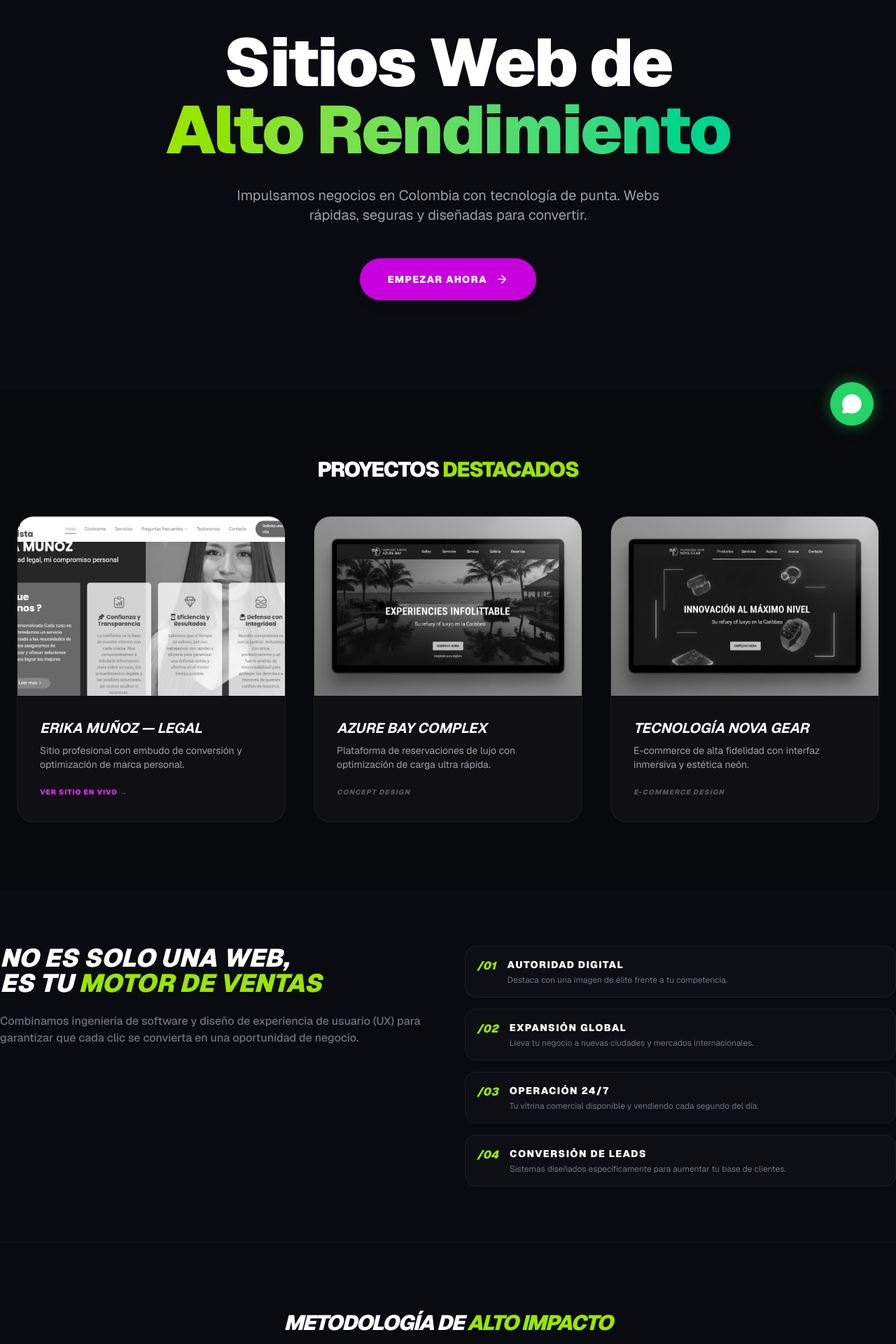
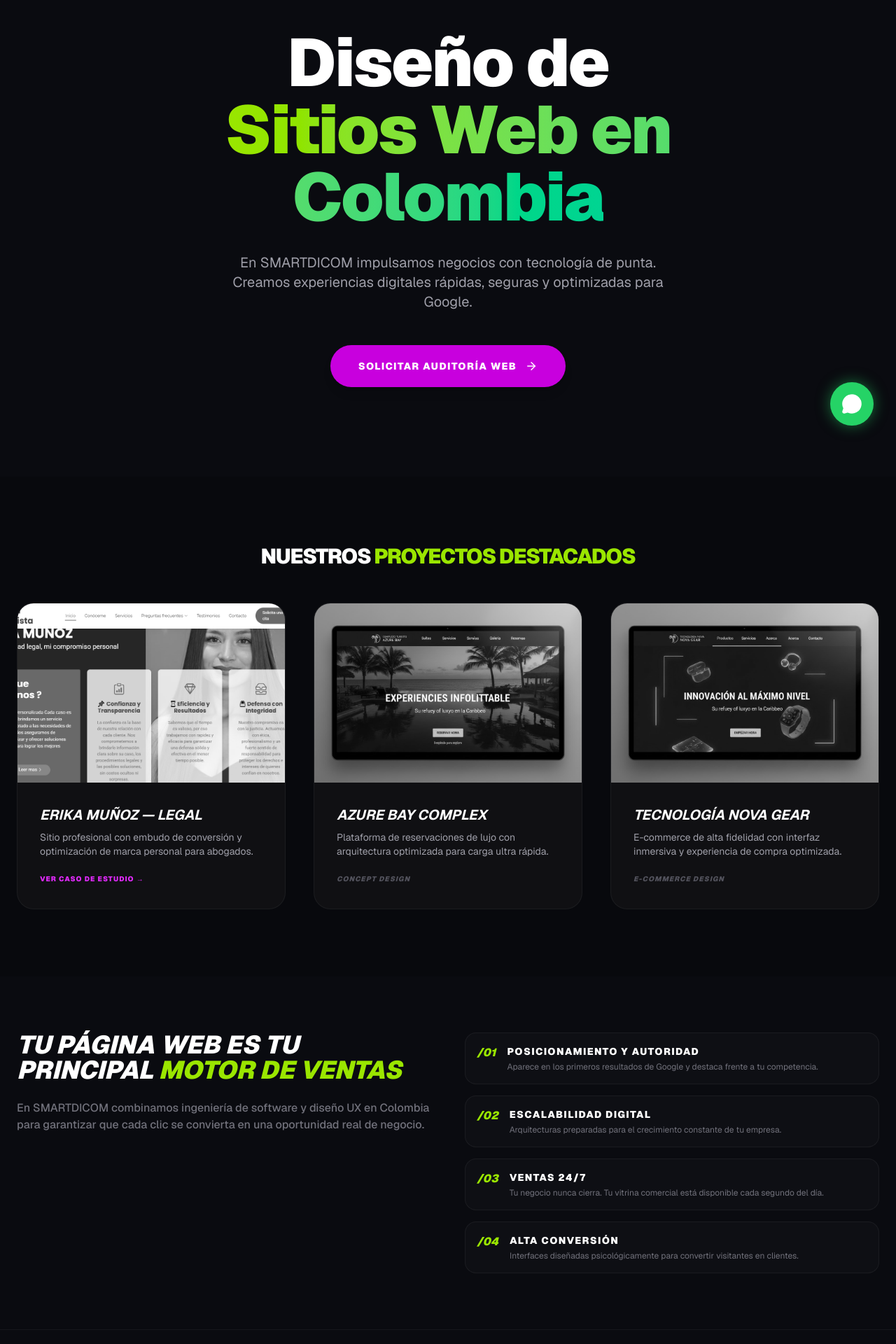
Before and after one commit to jhonfisiko/pagina, a Next.js app: page / in a window 1280 px wide. Shown: the part 160-2080 px from the top of the page at 70% size. Built offline with nearby package versions, Linux system fonts and the light colour scheme.

Commit message:
SEO setup completo para SmartDicom

```diff
--- a/app/layout.tsx
+++ b/app/layout.tsx
@@ -12,9 +12,40 @@ const geistMono = Geist_Mono({
   subsets: ["latin"],
 });
 
+// CONFIGURACIÓN DE SEO COMPLETA
 export const metadata: Metadata = {
-title: "SMARTDICOM | Sitios Web de Alto Rendimiento",
-  description: "Agencia de desarrollo web y estrategias digitales en Colombia.",
+  metadataBase: new URL('https://tusitio.com'), // CAMBIA ESTO POR TU DOMINIO REAL
+  title: {
+    default: "SMARTDICOM | Sitios Web de Alto Rendimiento",
+    template: "%s | SMARTDICOM"
+  },
+  description: "Agencia de desarrollo web y estrategias digitales en Colombia. Expertos en Next.js y optimización de conversión.",
+  keywords: ["Desarrollo web Colombia", "Agencia digital", "Next.js", "Vercel", "SMARTDICOM", "SEO"],
+  authors: [{ name: "SMARTDICOM" }],
+  creator: "SMARTDICOM",
+  publisher: "SMARTDICOM",
+  formatDetection: {
+    email: false,
+    address: false,
+    telephone: false,
+  },
+  openGraph: {
+    title: "SMARTDICOM | Desarrollo Web de Alto Rendimiento",
+    description: "Creamos soluciones digitales escalables en Colombia.",
+    url: 'https://tusitio.com', // CAMBIA ESTO
+    siteName: 'SMARTDICOM',
+    locale: 'es_CO',
+    type: 'website',
+  },
+  twitter: {
+    card: 'summary_large_image',
+    title: 'SMARTDICOM',
+    description: 'Agencia de desarrollo web y estrategias digitales.',
+  },
+  robots: {
+    index: true,
+    follow: true,
+  },
 };
 
 export default function RootLayout({
@@ -23,7 +54,7 @@ export default function RootLayout({
   children: React.ReactNode;
 }>) {
   return (
-    <html lang="en">
+    <html lang="es"> {/* CAMBIADO A ESPAÑOL */}
       <body
         className={`${geistSans.variable} ${geistMono.variable} antialiased`}
       >
--- a/app/page.tsx
+++ b/app/page.tsx
@@ -14,23 +14,19 @@ export default function Home() {
   const handleSubmit = async (e: FormEvent<HTMLFormElement>) => {
     e.preventDefault();
     setLoading(true);
-
     const formData = new FormData(e.currentTarget);
 
     try {
       const response = await fetch("https://formspree.io/f/xgolnnra", {
         method: "POST",
         body: formData,
-        headers: {
-          'Accept': 'application/json'
-        }
+        headers: { 'Accept': 'application/json' }
       });
 
       if (response.ok) {
         setLoading(false);
         setSubmitted(true);
         formRef.current?.reset();
-        // El mensaje de éxito desaparece tras 5 segundos
         setTimeout(() => setSubmitted(false), 5000);
       } else {
         throw new Error("Error en el envío");
@@ -44,11 +40,12 @@ export default function Home() {
   return (
     <div className="flex min-h-screen flex-col bg-[#0a0b10] font-sans text-white selection:bg-lime-500/30">
 
-      {/* BOTÓN WHATSAPP FLOTANTE */}
+      {/* BOTÓN WHATSAPP FLOTANTE - Optimizado para accesibilidad */}
       <motion.a
         href="https://wa.me/573113462128"
         target="_blank"
         rel="noopener noreferrer"
+        aria-label="Contactar por WhatsApp"
         initial={{ scale: 0, opacity: 0 }}
         animate={{ scale: 1, opacity: 1 }}
         whileHover={{ scale: 1.1 }}
@@ -69,7 +66,7 @@ export default function Home() {
         <div className="flex items-center justify-between px-6 py-4 max-w-7xl mx-auto w-full">
           <Link href="/" className="flex items-center gap-3 group">
             <div className="relative w-10 h-10 rounded-lg overflow-hidden border border-lime-400/30">
-              <Image src="/logo-neon.jpeg" alt="SmartDicom Logo" fill className="object-cover" />
+              <Image src="/logo-neon.jpeg" alt="SMARTDICOM - Agencia de Desarrollo Web en Colombia" fill className="object-cover" />
             </div>
             <div className="text-xl font-black tracking-tighter uppercase">
               SMART<span className="text-lime-400">DICOM</span>
@@ -78,12 +75,12 @@ export default function Home() {
           <div className="hidden md:flex gap-8 text-xs font-bold uppercase tracking-widest text-zinc-400 items-center">
             <a href="#services" className="hover:text-white transition-colors">Servicios</a>
             <a href="#contact" className="hover:text-fuchsia-500 transition-colors">Contacto</a>
-            <a href="https://wa.me/573113462128" className="px-5 py-2 bg-white text-black rounded-full hover:bg-lime-400 transition-all">Cotizar</a>
+            <a href="https://wa.me/573113462128" className="px-5 py-2 bg-white text-black rounded-full hover:bg-lime-400 transition-all">Cotizar Proyecto</a>
           </div>
         </div>
       </motion.nav>
 
-      {/* HERO */}
+      {/* HERO SECTION - H1 Optimizado con Keyword Local */}
       <main className="relative flex flex-col items-center justify-center px-6 py-32 text-center overflow-hidden">
         <div className="absolute top-1/2 left-1/2 -translate-x-1/2 -translate-y-1/2 w-[500px] h-[500px] bg-fuchsia-600/10 blur-[120px] rounded-full -z-10" />
 
@@ -92,24 +89,24 @@ export default function Home() {
           animate={{ opacity: 1, y: 0 }}
           transition={{ duration: 0.8 }}
         >
-          <h1 className="max-w-4xl text-5xl font-black md:text-8xl leading-none tracking-tight">
-            Sitios Web de <br />
-            <span className="text-transparent bg-clip-text bg-gradient-to-r from-lime-400 to-emerald-400">Alto Rendimiento</span>
+          <h1 className="max-w-5xl text-5xl font-black md:text-8xl leading-none tracking-tight">
+            Diseño de <br />
+            <span className="text-transparent bg-clip-text bg-gradient-to-r from-lime-400 to-emerald-400">Sitios Web en Colombia</span>
           </h1>
           <p className="mt-8 text-zinc-400 text-lg md:text-xl max-w-2xl mx-auto">
-            Impulsamos negocios en Colombia con tecnología de punta.
-            Webs rápidas, seguras y diseñadas para convertir.
+            En SMARTDICOM impulsamos negocios con tecnología de punta.
+            Creamos experiencias digitales rápidas, seguras y optimizadas para Google.
           </p>
         </motion.div>
 
         <motion.div initial={{ opacity: 0 }} animate={{ opacity: 1 }} transition={{ delay: 0.5 }} className="mt-12">
           <a href="#contact" className="group bg-fuchsia-600 hover:bg-fuchsia-500 px-10 py-5 rounded-full font-black text-sm uppercase tracking-widest transition-all flex items-center gap-3 shadow-lg">
-            Empezar Ahora <ArrowRight size={18} className="group-hover:translate-x-1 transition-transform" />
+            Solicitar Auditoría Web <ArrowRight size={18} className="group-hover:translate-x-1 transition-transform" />
           </a>
         </motion.div>
       </main>
 
-{/* SECCIÓN DE PORTAFOLIO */}
+      {/* SECCIÓN DE PORTAFOLIO - H2 Semántico */}
       <section id="services" className="py-24 px-6 bg-black/20">
         <div className="max-w-7xl mx-auto">
           <motion.h2
@@ -117,94 +114,83 @@ export default function Home() {
             whileInView={{ opacity: 1 }}
             className="text-3xl font-black mb-12 text-center uppercase tracking-tighter"
           >
-      Proyectos <span className="text-lime-400">Destacados</span>
+            Nuestros <span className="text-lime-400">Proyectos Destacados</span>
           </motion.h2>
 
           <div className="grid grid-cols-1 md:grid-cols-3 gap-10">
-
             {/* Proyecto 1: Erika Muñoz */}
-      <motion.div
-        whileHover={{ y: -10 }}
-        className="group relative overflow-hidden rounded-3xl border border-white/5 bg-zinc-900/50"
-      >
+            <article className="group relative overflow-hidden rounded-3xl border border-white/5 bg-zinc-900/50">
               <div className="relative h-64 w-full overflow-hidden">
                 <Image
                   src="/abogada.png"
-            alt="Erika Muñoz Abogada"
+                  alt="Diseño web para Erika Muñoz Abogada - Especialista Legal en Colombia"
                   fill
                   className="object-cover transition-all duration-500 grayscale-0 md:grayscale md:group-hover:grayscale-0 md:group-hover:scale-110"
                 />
               </div>
               <div className="p-8">
                 <h3 className="text-xl font-bold mb-2 uppercase italic text-white group-hover:text-lime-400 transition-colors">Erika Muñoz — Legal</h3>
-          <p className="text-zinc-400 text-sm mb-4">Sitio profesional con embudo de conversión y optimización de marca personal.</p>
-          <a href="https://erikamunoz.vercel.app/" target="_blank" rel="noopener noreferrer" className="text-[10px] font-black uppercase tracking-widest text-fuchsia-500 hover:text-white transition-colors">Ver Sitio En Vivo →</a>
+                <p className="text-zinc-400 text-sm mb-4">Sitio profesional con embudo de conversión y optimización de marca personal para abogados.</p>
+                <a href="https://erikamunoz.vercel.app/" target="_blank" rel="noopener noreferrer" className="text-[10px] font-black uppercase tracking-widest text-fuchsia-500 hover:text-white transition-colors">Ver Caso de Estudio →</a>
               </div>
-      </motion.div>
+            </article>
 
             {/* Proyecto 2: Azure Bay */}
-      <motion.div
-        whileHover={{ y: -10 }}
-        className="group relative overflow-hidden rounded-3xl border border-white/5 bg-zinc-900/50"
-      >
+            <article className="group relative overflow-hidden rounded-3xl border border-white/5 bg-zinc-900/50">
               <div className="relative h-64 w-full overflow-hidden">
                 <Image
                   src="/azure-bay.jpg"
-            alt="Azure Bay"
+                  alt="Plataforma Azure Bay Complex - Desarrollo web inmobiliario de lujo"
                   fill
                   className="object-cover transition-all duration-500 grayscale-0 md:grayscale md:group-hover:grayscale-0 md:group-hover:scale-110"
                 />
               </div>
               <div className="p-8">
                 <h3 className="text-xl font-bold mb-2 uppercase italic text-white group-hover:text-lime-400 transition-colors">Azure Bay Complex</h3>
-          <p className="text-zinc-400 text-sm mb-4">Plataforma de reservaciones de lujo con optimización de carga ultra rápida.</p>
+                <p className="text-zinc-400 text-sm mb-4">Plataforma de reservaciones de lujo con arquitectura optimizada para carga ultra rápida.</p>
                 <span className="text-[10px] font-black uppercase tracking-widest text-zinc-600 italic">Concept Design</span>
               </div>
-      </motion.div>
+            </article>
 
             {/* Proyecto 3: Nova Gear */}
-      <motion.div
-        whileHover={{ y: -10 }}
-        className="group relative overflow-hidden rounded-3xl border border-white/5 bg-zinc-900/50"
-      >
+            <article className="group relative overflow-hidden rounded-3xl border border-white/5 bg-zinc-900/50">
               <div className="relative h-64 w-full overflow-hidden">
                 <Image
                   src="/nova-gear.jpg"
-            alt="Nova Gear"
+                  alt="E-commerce Nova Gear - Desarrollo de tiendas online en Colombia"
                   fill
                   className="object-cover transition-all duration-500 grayscale-0 md:grayscale md:group-hover:grayscale-0 md:group-hover:scale-110"
                 />
               </div>
               <div className="p-8">
                 <h3 className="text-xl font-bold mb-2 uppercase italic text-white group-hover:text-lime-400 transition-colors">Tecnología Nova Gear</h3>
-          <p className="text-zinc-400 text-sm mb-4">E-commerce de alta fidelidad con interfaz inmersiva y estética neón.</p>
+                <p className="text-zinc-400 text-sm mb-4">E-commerce de alta fidelidad con interfaz inmersiva y experiencia de compra optimizada.</p>
                 <span className="text-[10px] font-black uppercase tracking-widest text-zinc-600 italic">E-commerce Design</span>
               </div>
-      </motion.div>
-
+            </article>
           </div>
         </div>
       </section>
 
-
-
+      {/* SECCIÓN VALOR - H2 para "Motor de Ventas" */}
+      <section className="max-w-7xl mx-auto px-6">
         <div className="grid grid-cols-1 md:grid-cols-2 gap-12 py-20">
           <div>
             <h2 className="text-4xl font-black uppercase italic leading-none mb-6">
-      No es solo una web,<br/> es tu <span className="text-lime-400">Motor de Ventas</span>
+              Tu página web es tu<br/> principal <span className="text-lime-400">Motor de Ventas</span>
             </h2>
             <p className="text-zinc-500 mb-8 font-medium">
-      Combinamos ingeniería de software y diseño de experiencia de usuario (UX) para
-      garantizar que cada clic se convierta en una oportunidad de negocio.
+              En SMARTDICOM combinamos ingeniería de software y diseño UX en Colombia para
+              garantizar que cada clic se convierta en una oportunidad real de negocio.
             </p>
           </div>
 
           <div className="space-y-4">
             {[
-      { t: 'Autoridad Digital', d: 'Destaca con una imagen de élite frente a tu competencia.' },
-      { t: 'Expansión Global', d: 'Lleva tu negocio a nuevas ciudades y mercados internacionales.' },
-      { t: 'Operación 24/7', d: 'Tu vitrina comercial disponible y vendiendo cada segundo del día.' },
-      { t: 'Conversión de Leads', d: 'Sistemas diseñados específicamente para aumentar tu base de clientes.' }
+              { t: 'Posicionamiento y Autoridad', d: 'Aparece en los primeros resultados de Google y destaca frente a tu competencia.' },
+              { t: 'Escalabilidad Digital', d: 'Arquitecturas preparadas para el crecimiento constante de tu empresa.' },
+              { t: 'Ventas 24/7', d: 'Tu negocio nunca cierra. Tu vitrina comercial está disponible cada segundo del día.' },
+              { t: 'Alta Conversión', d: 'Interfaces diseñadas psicológicamente para convertir visitantes en clientes.' }
             ].map((item, i) => (
               <div key={i} className="flex gap-4 p-4 rounded-2xl bg-white/[0.02] border border-white/5 hover:bg-white/[0.05] transition-colors">
                 <div className="text-lime-400 font-black italic">/0{i+1}</div>
@@ -216,20 +202,20 @@ export default function Home() {
             ))}
           </div>
         </div>
-
+      </section>
 
       {/* SECCIÓN DE PROCESO */}
       <section className="py-24 px-6 border-t border-white/5">
         <div className="max-w-7xl mx-auto">
           <h2 className="text-3xl font-black italic uppercase mb-16 tracking-tighter text-center">
-      Metodología de <span className="text-lime-400">Alto Impacto</span>
+            Metodología de <span className="text-lime-400">Desarrollo Web</span>
           </h2>
           <div className="grid grid-cols-1 md:grid-cols-4 gap-4">
             {[
-        { step: '01', title: 'Estrategia', desc: 'Definición de objetivos comerciales.' },
-        { step: '02', title: 'Diseño', desc: 'Interfaces intuitivas y modernas.' },
-        { step: '03', title: 'Dev', desc: 'Código limpio y escalable.' },
-        { step: '04', title: 'Go Live', desc: 'Despliegue y optimización final.' }
+              { step: '01', title: 'Estrategia SEO', desc: 'Análisis de palabras clave y objetivos.' },
+              { step: '02', title: 'Diseño UX/UI', desc: 'Interfaces modernas y fluidas.' },
+              { step: '03', title: 'Programación', desc: 'Código Next.js limpio y escalable.' },
+              { step: '04', title: 'Optimización', desc: 'Lanzamiento con velocidad máxima.' }
             ].map((item, i) => (
               <div key={i} className="p-8 bg-zinc-900/30 rounded-3xl border border-white/5">
                 <span className="text-fuchsia-500 font-black text-4xl italic opacity-50">{item.step}</span>
@@ -241,27 +227,25 @@ export default function Home() {
         </div>
       </section>
 
-{/* SECCIÓN DE FAQ SIMPLE */}
+      {/* SECCIÓN DE FAQ - H2 con contenido relevante */}
       <section className="py-24 px-6 bg-white/[0.01]">
         <div className="max-w-3xl mx-auto">
-    <h2 className="text-center text-2xl font-black uppercase italic mb-12">Preguntas <span className="text-fuchsia-500">Frecuentes</span></h2>
+          <h2 className="text-center text-2xl font-black uppercase italic mb-12">Consultas sobre <span className="text-fuchsia-500">Desarrollo Web</span></h2>
           <div className="space-y-4">
-      <div className="p-6 bg-zinc-900/50 rounded-2xl border border-white/5">
-        <h4 className="font-bold text-sm uppercase mb-2">¿Trabajas con clientes fuera de Colombia?</h4>
-        <p className="text-zinc-500 text-sm">Sí, desarrollamos proyectos a nivel global con facturación internacional.</p>
-      </div>
-      <div className="p-6 bg-zinc-900/50 rounded-2xl border border-white/5">
-        <h4 className="font-bold text-sm uppercase mb-2">¿Las webs son administrables?</h4>
-        <p className="text-zinc-500 text-sm">Absolutamente. Integramos CMS modernos para que gestiones tu contenido sin tocar código.</p>
-      </div>
+            <article className="p-6 bg-zinc-900/50 rounded-2xl border border-white/5">
+              <h4 className="font-bold text-sm uppercase mb-2">¿Cómo ayudan al SEO de mi empresa en Colombia?</h4>
+              <p className="text-zinc-500 text-sm">Optimizamos cada línea de código y estructura de datos para que Google indexe tu contenido rápidamente en el mercado colombiano.</p>
+            </article>
+            <article className="p-6 bg-zinc-900/50 rounded-2xl border border-white/5">
+              <h4 className="font-bold text-sm uppercase mb-2">¿Mis clientes podrán ver la web en celulares?</h4>
+              <p className="text-zinc-500 text-sm">Totalmente. Aplicamos diseño Mobile-First para garantizar una experiencia perfecta en cualquier dispositivo.</p>
+            </article>
           </div>
         </div>
       </section>
 
-
-
-      {/* FORMULARIO DE CONTACTO (FORMSPREE) */}
-      <section id="contact" className="py-24 px-6"  >
+      {/* FORMULARIO DE CONTACTO */}
+      <section id="contact" className="py-24 px-6">
         <motion.div
           viewport={{ once: true }}
           initial={{ opacity: 0, y: 40 }}
@@ -270,14 +254,15 @@ export default function Home() {
         >
           <div className="mb-12">
             <h2 className="text-4xl font-black mb-2 uppercase italic text-lime-400">Solicitar Propuesta</h2>
-            <p className="text-zinc-500 font-bold uppercase tracking-widest text-xs">Recibe una respuesta personalizada en ceo@smartdicom.com</p>
+            <p className="text-zinc-500 font-bold uppercase tracking-widest text-xs">Agencia de desarrollo web SmartDicom - ceo@smartdicom.com</p>
           </div>
 
           <form ref={formRef} onSubmit={handleSubmit} className="space-y-6">
             <div className="grid grid-cols-1 md:grid-cols-2 gap-6">
               <div className="flex flex-col gap-2">
-                <label className="text-[10px] uppercase font-bold text-zinc-600 ml-4">Nombre del Cliente / Empresa</label>
+                <label htmlFor="cliente" className="text-[10px] uppercase font-bold text-zinc-600 ml-4">Nombre o Empresa</label>
                 <input
+                  id="cliente"
                   name="Cliente"
                   type="text"
                   required
@@ -286,8 +271,9 @@ export default function Home() {
                 />
               </div>
               <div className="flex flex-col gap-2">
-                <label className="text-[10px] uppercase font-bold text-zinc-600 ml-4">Correo Electrónico</label>
+                <label htmlFor="email" className="text-[10px] uppercase font-bold text-zinc-600 ml-4">Correo Electrónico</label>
                 <input
+                  id="email"
                   name="Email"
                   type="email"
                   required
@@ -297,12 +283,13 @@ export default function Home() {
               </div>
             </div>
             <div className="flex flex-col gap-2">
-              <label className="text-[10px] uppercase font-bold text-zinc-600 ml-4">Detalles del Proyecto</label>
+              <label htmlFor="mensaje" className="text-[10px] uppercase font-bold text-zinc-600 ml-4">Detalles de tu Sitio Web</label>
               <textarea
+                id="mensaje"
                 name="Mensaje"
                 required
                 rows={4}
-                placeholder="¿Qué tipo de sitio web necesitas y cuáles son tus objetivos?"
+                placeholder="Cuéntanos sobre tu proyecto y objetivos de negocio..."
                 className="w-full px-8 py-5 rounded-3xl bg-black/50 border border-white/10 focus:border-lime-400 outline-none transition-all"
               />
             </div>
@@ -319,11 +306,11 @@ export default function Home() {
                     initial={{ scale: 0.8 }} animate={{ scale: 1 }}
                     className="flex items-center justify-center gap-2 text-emerald-600"
                   >
-                    <CheckCircle size={20} /> PROPUESTA ENVIADA
+                    <CheckCircle size={20} /> PROPUESTA ENVIADA CON ÉXITO
                   </motion.div>
                 ) : (
                   <motion.div key="idle" className="flex items-center justify-center gap-2">
-                    {loading ? "ENVIANDO..." : "ENVIAR AHORA"} <Send size={18} />
+                    {loading ? "ENVIANDO SOLICITUD..." : "ENVIAR AHORA"} <Send size={18} />
                   </motion.div>
                 )}
               </AnimatePresence>
@@ -334,7 +321,7 @@ export default function Home() {
 
       <footer className="py-12 text-center border-t border-white/5 opacity-50">
         <p className="text-[10px] font-black uppercase tracking-[0.4em]">
-          © 2026 SMARTDICOM — COLOMBIA
+          © 2026 SMARTDICOM — DESARROLLO WEB DE ALTO RENDIMIENTO EN COLOMBIA
         </p>
       </footer>
     </div>
--- /dev/null
+++ b/app/robots.ts
@@ -0,0 +1,12 @@
+import { MetadataRoute } from 'next'
+
+export default function robots(): MetadataRoute.Robots {
+  return {
+    rules: {
+      userAgent: '*',
+      allow: '/',
+      disallow: '/private/', // Aquí puedes bloquear carpetas que no quieras en Google
+    },
+    sitemap: 'https://tusitio.com/sitemap.xml', // TU DOMINIO
+  }
+}
```
Also changed, not shown: app/sitemap.ts (added, +21 -0 lines). Lines whose indentation alone changed are shown as unchanged.
